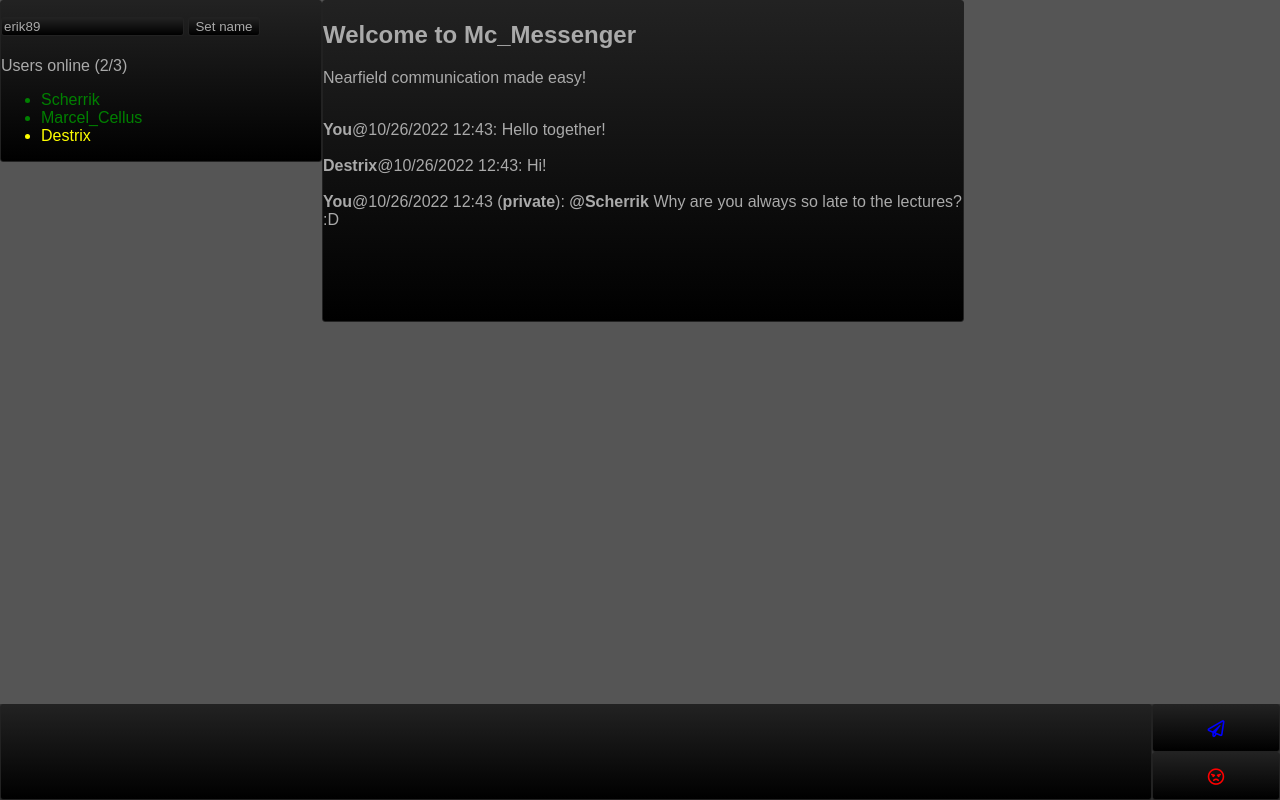
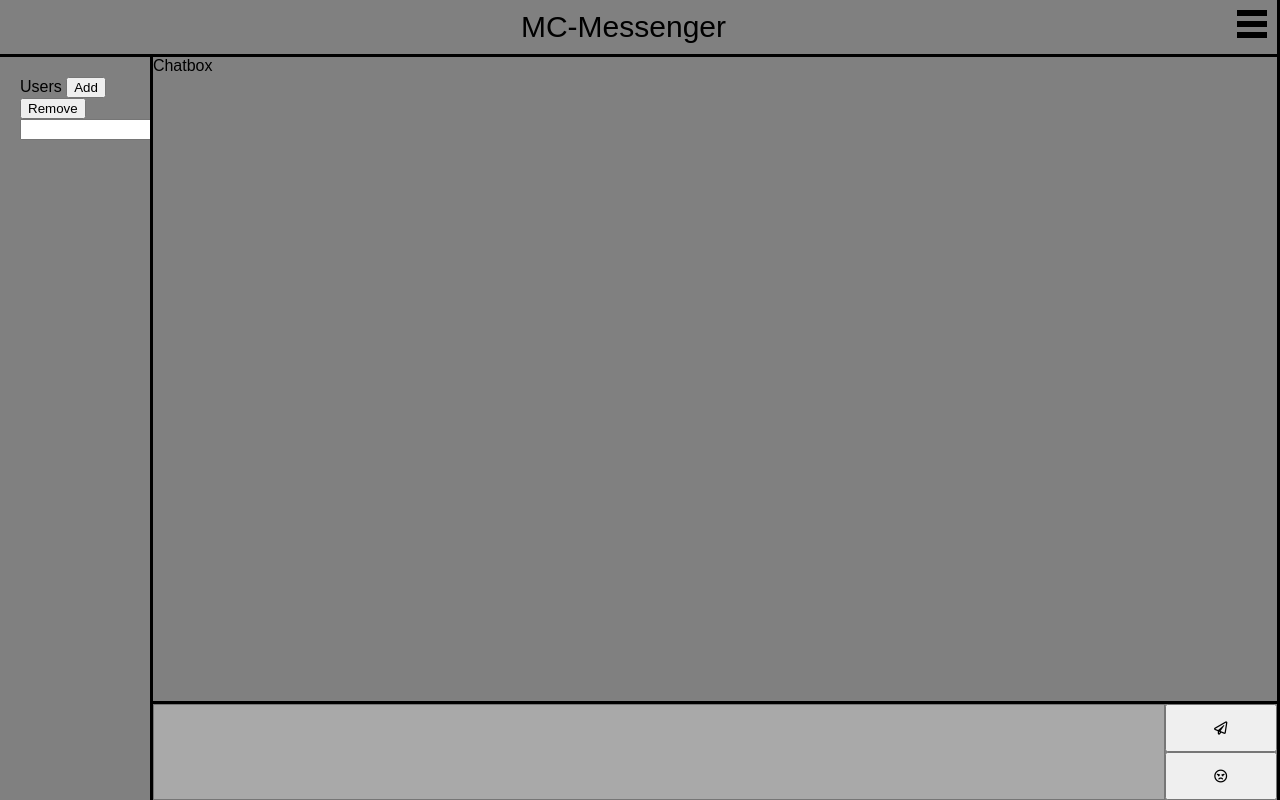
Before and after one commit to Scherrik/se_mcm, a plain HTML site: page Mc_Messenger/data/index.html in a window 1280 px wide. Drawn offline with Linux system fonts and the light colour scheme.

Commit message:
SM-49 refactored basic UI structure

```diff
--- a/Mc_Messenger/data/css/style.css
+++ b/Mc_Messenger/data/css/style.css
@@ -1,161 +1,145 @@
-/*TODO Clean up*/
-
-@font-face {
-  font-family: Font Awesome 5 Free Regular;
-  src: url(../fonts/fa-regular-400.woff2);
+body{
+	margin: 0%;
+	font-family: 'FontAwesome', Arial, Helvetica, sans-serif;
+	background: gray;
 }
 
-body {
-    font-family: 'FontAwesome', Arial, Helvetica, sans-serif;
-    font-size: 100%;
-    color: white !important;
-	background: #555;
-	margin: 0;
+.frame {
+	width: 100vw;
+	height: 100vh;
+	display: grid;
+	grid-template-columns: 10fr 75fr 0fr;
+	grid-template-rows: 5fr 80fr 10fr;
+	grid-column-gap: 3px;
+	grid-row-gap: 3px;
+	background: gray;
+	transition: 0.5s;
 }
 
-button {
-	cursor: pointer;
-	border-radius: 5px;
+/* used to show menu-bar */
+.adjustframe{
+	grid-template-columns: 10fr 60fr 15fr;
 }
 
-button:hover {
-  background-color: #222222;
-  color: #888;
+.statusbar { grid-area: 1 / 1 / 2 / 3;
+			outline: black solid 3px;
+}
+.headline{
+	font-size: 30px;
+	margin: 0;
+	text-align: center;
+	vertical-align: middle;
+	padding: 10px;
 }
 
-.tile {
-	border: 1px solid #222;
-	border-radius: 3px;
-	transition: all 0.5s linear;
-	background: linear-gradient(#222, black);
-	color: #AAA;
-	height: auto;
-	min-height: 1em;
+.users { grid-area: 2 / 1 / 4 / 2;
+		outline: black solid 3px;
+		overflow:auto;
+		padding: 20px;
 }
 
-.tile-container {
-	display: grid;
-	width: 20em;
-	margin: 0 auto;
-	grid-gap: 5px;
-	grid-template-columns: repeat( auto-fit, 20em );
-	grid-auto-flow: row dense;
-	justify-content: space-around;
+.userentry{
+	border-bottom: black solid 1px;
+	padding: 5px;
 }
 
-.msg-tile-container {
-	display: grid;
-	margin: 0 auto;
-	grid-gap: 5px;
-	grid-template-columns: repeat( auto-fit, 20em );
-	grid-auto-flow: column dense;
-	/*justify-content: space-around;*/
+.chat_box { grid-area: 2 / 2 / 3 / 3;
+			outline: black solid 3px;
 }
-
-.column {
-  float: left;
+.msg_box { grid-area: 3 / 2 / 4 / 3;
+			outline: black solid 3px;
+			width: 100%;
+			box-sizing: border-box;
+			display: grid;
+			grid-template-columns: 90% 10%;
+			grid-template-rows: 3em 3em;
 }
-
-/* Left and right column */
-.column.side {
-  width: 25%;
+.msg_input {
+	grid-area: 1 / 1 / 3 / 2;
+	background: darkgrey;
+	resize: none;
 }
-
-/* Middle column */
-.column.middle {
-  width: 50%;
-  height: auto;
-  min-height: 20em;
+.msg_send {
+	grid-area: 1 / 2 / 2 / 3;
 }
-
-/* bottom column */
-.column.bottom {
-  width: 100%;
+.msg_angry {
+	grid-area: 2 / 2 / 3 / 3;
 }
 
 
-/* Responsive layout - makes the three columns stack on top of each other instead of next to each other */
-@media screen and (max-width: 600px) {
-  .column.side, .column.middle {
-    width: 100%;
-  }
+/* Menu button */
+#lines {
+    border-bottom: 17px double black;
+    border-top: 6px solid black;
+    height: 5px;
+    width:30px;
+	float: right;
 }
 
-/* Place the navbar at the bottom of the page, and make it stick */
-/*
-.msgbox { grid-area: msgbox; }
-.btnfield { grid-area: btnfield; }
-*/
-.navbar {
-  background-color: #333;
-  /*overflow: hidden;*/
-  position: fixed;
-  bottom: 0;
-  width: 100%;
-  box-sizing: border-box;
-  display: grid;
-  grid-template-columns: 90% 10%;
-  grid-template-rows: 3em 3em;
+/* menu area + menu grid defined */
+.menu { grid-area: 1/3/4/4;
+		overflow: hidden;
+		display: grid;
+		outline: black solid 3px;
+		grid-template-rows: 28.3fr 0fr 28.3fr 0fr 28.3fr 0fr 10fr;
+		transition: 0.5s;
+		row-gap: 0vh;
+}
+.menu_entry{
+	overflow: hidden;
+	text-align: center;
+	vertical-align: middle;
+	float: none;
+	margin-inline: 0px;
+}
+.menu_button{
+	width: 100%;
+	height: 50%;
+	background: darkgray;
+	border:none;
+	border-top: black solid 3px;
+	border-bottom: black solid 3px;
 }
 
-.navbar textarea {
-	resize: none;
-	grid-column: 1;  grid-row: span 2;
+/* Vote menu */
+.menu_votes{
+	grid-area: 0/0/1/1;
+}
+.menu_votes_show{
+	grid-template-rows: 11fr 74fr 0fr 0fr 0fr 0fr 10fr;
+	row-gap: 0;
+}
+.menu_votes_content{
+	grid-area: 1/0/2/1;
 }
 
-/* Style the links inside the navigation bar */
-.navbar button {
-	float: left;
-	display: block;
-	color: #f2f2f2;
-	text-align: center;
-	/*padding: 14px 16px;*/
-	text-decoration: none;
-	font-size: 17px;
-	grid-column: 2;  grid-row: span 1;
+/* Leader menu */
+.menu_leader{
+	grid-area: 2/0/3/1;
+}
+.menu_leader_show{
+	grid-template-rows: 0fr 0fr 11fr 74fr 0fr 0fr 10fr;
+	row-gap: 0;
+}
+.menu_leader_content{
+	grid-area: 3/0/4/1;
 }
 
-.navbar button.send {
-	color: blue;
-	grid-column: 2;  grid-row: span 1;
+/* Files menu */
+.menu_files{
+	grid-area: 4/0/5/1;
+}
+.menu_files_show{
+	grid-template-rows: 0fr 0fr 0fr 0fr 11fr 74fr 10fr;
+	row-gap: 0;
+}
+.menu_files_content{
+	grid-area: 5/0/6/1;
 }
 
-.navbar button.angry {
-	color: red;
-	grid-column: 2;  grid-row: span 1;
+.menu_sysinfo{
+	grid-area: 6/0/7/1;
+	overflow: hidden;
+	background: darkgray;
+	outline: black solid 3px;
 }
-/* Change the color of links on hover */
-.navbar button:hover {
-  background-color: #555;
-  color: #AAA;
-}
-
-.placeholder {
-	min-height: 6em;
-	height: 6em;
-	width: 100%;
-	bottom: 0;
-
-}
-
-/* Add a color to the active/current link */
-.navbar button.active {
-  background-color: #04AA6D;
-  color: white;
-}
-
-/*
-.menu { grid-area: menu; }
-.main3 { grid-area: main; }
-.footer { grid-area: footer; }
-
-.grid-container {
-  display: inline-grid;
-  grid-template-areas:
-    'menu main main main main'
-    'menu footer footer footer footer ';
-  grid-template-columns: repeat(auto-fill, 40em);
-  gap: 10px;
-  padding: 10px;
-}
-*/
--- a/Mc_Messenger/data/index.html
+++ b/Mc_Messenger/data/index.html
@@ -9,35 +9,38 @@
 		<script defer src='js/main.js' type='text/javascript'></script>
 	</head>
 	<body onload="init()">
-			<div class="tile tile-container column side">
-				<p>
-					<input type="text" class="tile" value="erik89">
-					<button class="tile" onclick="sendName(this.previousElementSibling.text)">Set name</button>
-				</p>
-				<div>
-					Users online (2/3)
-					<ul>
-						<li style="color: green">Scherrik</li>
-						<li style="color: green">Marcel_Cellus</li>
-						<li style="color: yellow">Destrix</li>
-					</ul>
-				</div>
+		<div class="frame" id="frame">
+
+			<div class="statusbar headline">MC-Messenger
+					<div id="lines" onclick="showmenu()"></div>
 			</div>
-			<div class="tile column middle" id="msg_box">
-				<h2>Welcome to Mc_Messenger</h2>
-				<p>Nearfield communication made easy!</p>
-				<br>
-				<div class="message"><b>You</b>@10/26/2022 12:43: Hello together!</div>
-				<br>
-				<div class="message"><b>Destrix</b>@10/26/2022 12:43: Hi!</div>
-				<br>
-				<div class="message"><b>You</b>@10/26/2022 12:43 (<b>private</b>): <b>@Scherrik</b> Why are you always so late to the lectures? :D</div>
+
+			<div class="users ">Users
+				<button onclick="adduser()">Add</button>
+				<button onclick="removeuser()">Remove</button>
+				<input type="text" id="testuser"><br>
+				<div id="userlist"></div>
 			</div>
-			<div class="placeholder"></div>
-		<div class="navbar">
-				<textarea class="tile tile-3x4 msgbox" onkeypress="keyPress(event)" id="msg_field"></textarea>
-				<button class="tile tile-1x4 send far" onclick="sendMessage()">&#xf1d8;</button>
-				<button class="tile tile-1x4 angry far" onclick="sendMessage()">&#xf556;</button>
+
+			<div class="chat_box" id="chat_box">Chatbox</div>
+
+			<div class="msg_box" id="msg_box">
+				<textarea class="msg_input"></textarea>
+				<button class="msg_send far">&#xf1d8;</button>
+				<button class="msg_angry far">&#xf556;</button>
+			</div>
+			<div class="menu" id="menu">
+				<div class="menu_votes menu_entry" id="menu_votes" onclick="expand_menu(id)"><button class="menu_button" onclick="expand_menu(id)">Votes</button></div>
+				<div class="menu_votes_content menu_entry">Content of Votes</div>
+
+				<div class="menu_leader menu_entry" id="menu_leader" onclick="expand_menu(id)"><button class="menu_button" onclick="expand_menu(id)">Leader</button></div>
+				<div class="menu_leader_content menu_entry">Content of Leader</div>
+
+				<div class="menu_files menu_entry" id="menu_files" onclick="expand_menu(id)"><button class="menu_button" onclick="expand_menu(id)">Files</button></div>
+				<div class="menu_leader_content menu_entry">Content of Files</div>
+
+				<div class="menu_sysinfo menu_entry" id="sysinfo">sysinfo</div>
+			</div>
 		</div>
 	</body>
 </html>
--- a/Mc_Messenger/data/js/main.js
+++ b/Mc_Messenger/data/js/main.js
@@ -2,7 +2,7 @@ var soc;
 function init(){
 	soc = new WebSocket('ws://' + window.location.hostname + '/ws');
 	soc.onmessage = function(event) {
-		document.getElementById("msg_box").innerHTML += "<br>" + (new Date()).toLocaleTimeString() + " " + event.data;
+		document.getElementById("chat_box").innerHTML += "<br>" + (new Date()).toLocaleTimeString() + " " + event.data;
 
 		/*
 		// Send messages as JSON String is possibly the way to go?!
@@ -43,3 +43,41 @@ function sendName(name){
 	console.log(name);
 	soc.send(name);
 }
+
+function darkmode(){
+	document.body.classList.toggle("dark-mode");
+	var test = document.querySelectorAll(".tile");
+	test.forEach(x => x.classList.toggle("dark-mode"));
+}
+function angrymode(){
+	document.body.classList.toggle("angry-mode");
+	var test = document.querySelectorAll(".tile");
+	test.forEach(x => x.classList.toggle("angry-mode"));
+}
+
+function showmenu(){
+	document.getElementById("frame").classList.toggle("adjustframe");
+}
+
+function adduser(){
+	var userlist = document.getElementById("userlist");
+	var username = document.getElementById("testuser").value;
+	if (username != ""){
+		var entry = document.createElement("div");
+		entry.classList.add("userentry");
+		entry.id = username;
+		entry.textContent = username;
+		userlist.appendChild(entry);
+	}
+
+}
+
+function removeuser(){
+	var username = document.getElementById("testuser").value;
+	var entry = document.getElementById(username);
+	entry.remove();
+}
+
+function expand_menu(selector){
+	document.getElementById("menu").classList.toggle(selector + "_show");
+}
```
